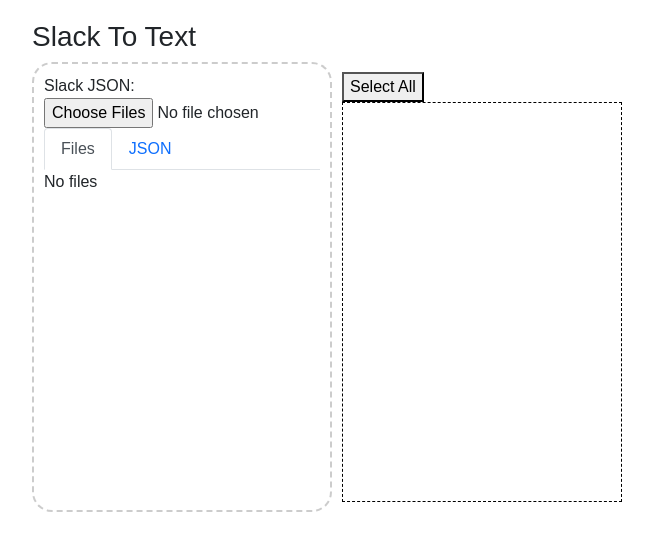
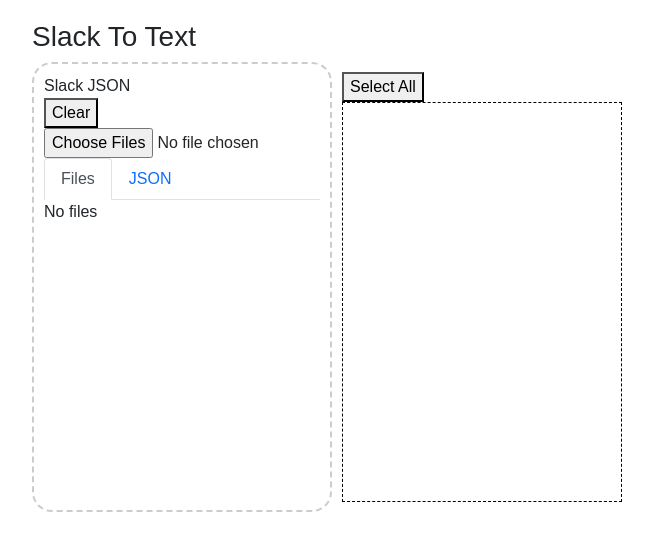
Before and after one commit to AdrianToman1/my-first-static-web-app, a plain HTML site: page index.html in a window 1280 px wide. Shown: the whole page, without its empty margins (308-961 px from the left). Drawn offline with nearby package versions, Linux system fonts and the light colour scheme.

Commit message:
Clear button

```diff
--- a/index.html
+++ b/index.html
@@ -14,6 +14,12 @@
 
     <script>
       let jsonFiles = [];
+
+      function clearAll() {
+        console.log('stuff');
+        jsonFiles = [];
+        handleFiles([]);
+      }
 
       function preventDefaults(e) {
         e.preventDefault();
@@ -156,7 +162,8 @@
       <h3>Slack To Text</h3>
       <div style="display: flex">
         <div style="width: 50%; padding: 10px" id="drop-area">
-          <div>Slack JSON:</div>
+          <div>Slack JSON</div>
+          <div><button onclick="clearAll();">Clear</button></div>
           <input
             type="file"
             id="upload"
```
